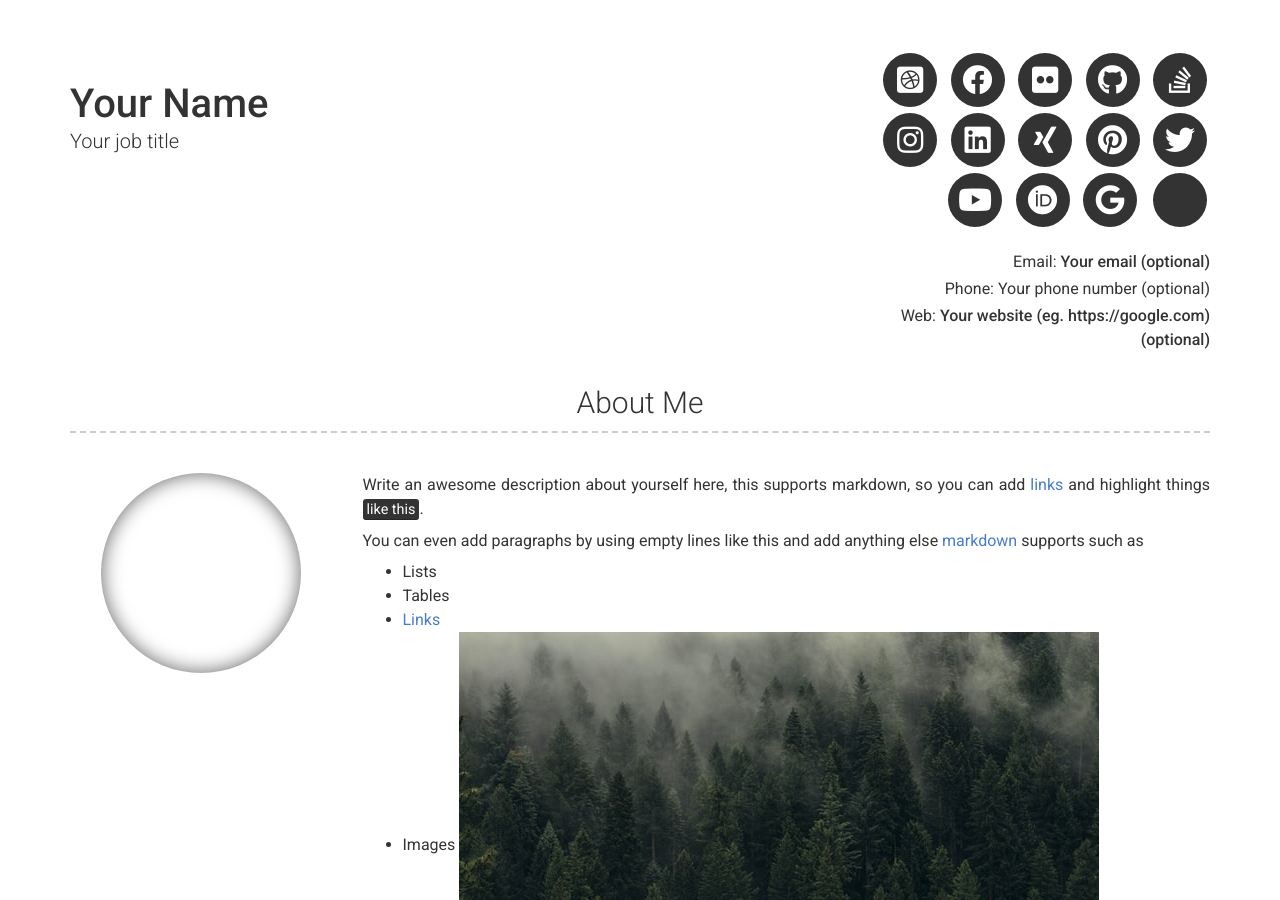
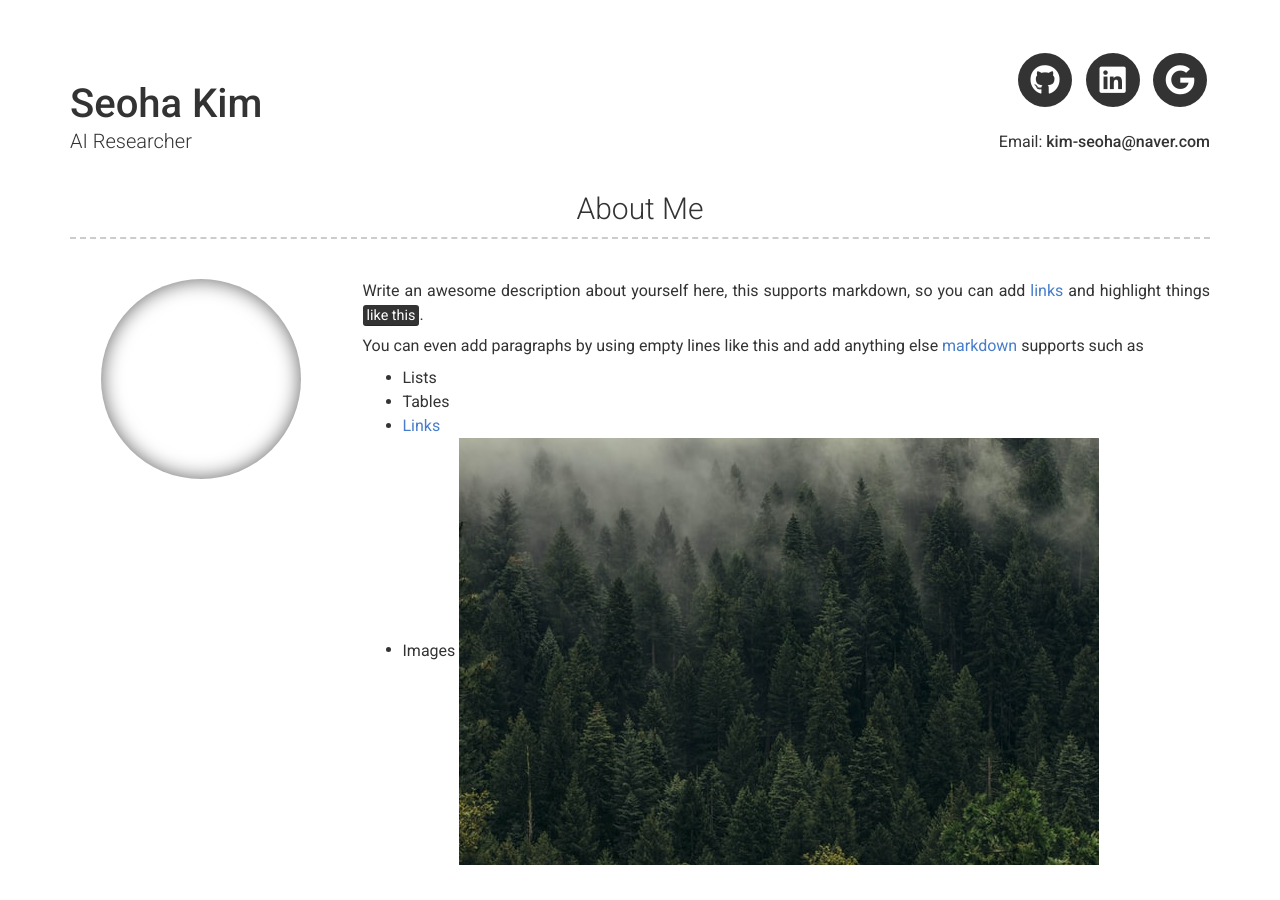
Before and after one commit to seoha-kim/seoha-kim.github.io, a Jekyll site: the page built from index.md, in a window 1280 px wide and 900 px high. Built offline with Jekyll 4.4.1, drawn with Linux system fonts in a browser that asks for light colours; nearby versions of some CDN libraries; some of the changed text lies outside the part shown.

Commit message:
Initial resume setup

```diff
--- a/_config.yml
+++ b/_config.yml
@@ -6,38 +6,38 @@ repository: Git repository where your resume will be hosted, only required if yo
 version: 2
 
 # Personal info
-name: Your Name
-title: Your job title
-email: Your email (optional)
+name: Seoha Kim
+title: AI Researcher
+email: kim-seoha@naver.com
 # email_title: Email (Email title override)
-phone: Your phone number (optional)
+# phone: Your phone number (optional)
 # phone_title: Phone (Phone title override)
-website: Your website (eg. https://google.com)(optional)
+# website: Your website (eg. https://google.com)(optional)
 # website_title: Web (Website title override)
 
 # Dark Mode (true/false/never)
 darkmode: false
 
 # Social links
-twitter_username: jekyllrb
-github_username:  jekyll
-stackoverflow_username: "00000001"
-dribbble_username: jekyll
-facebook_username: jekyll
-flickr_username: jekyll
-instagram_username: jekyll
-linkedin_username: jekyll
-xing_username: jekyll
-pinterest_username: jekyll
-youtube_username: jekyll
-orcid_username: 0000-0000-0000-0000
-googlescholar_username: D847cGsAAAAJ
+# twitter_username: jekyllrb
+github_username:  seoha-kim
+# stackoverflow_username: "00000001"
+# dribbble_username: jekyll
+# facebook_username: jekyll
+# flickr_username: jekyll
+# instagram_username: jekyll
+linkedin_username: kseoha7
+# xing_username: jekyll
+# pinterest_username: jekyll
+# youtube_username: jekyll
+# orcid_username: 0000-0000-0000-0000
+googlescholar_username: JycrPi8AAAAJ
 
 # Additional icon links
-additional_links:
-- title: Link name
-  icon: Font Awesome brand icon name (eg. fab fa-twitter) (https://fontawesome.com/icons?d=gallery&s=brands&m=free)
-  url: Link url (eg. https://google.com)
+# additional_links:
+# - title: Link name
+#   icon: Font Awesome brand icon name (eg. fab fa-twitter) (https://fontawesome.com/icons?d=gallery&s=brands&m=free)
+#   url: Link url (eg. https://google.com)
 # - title: another link
 #   icon: font awesome brand icon name (eg. fab fa-twitter) (https://fontawesome.com/icons?d=gallery&s=brands&m=free)
 #   url: Link url (eg. https://google.com)
```
